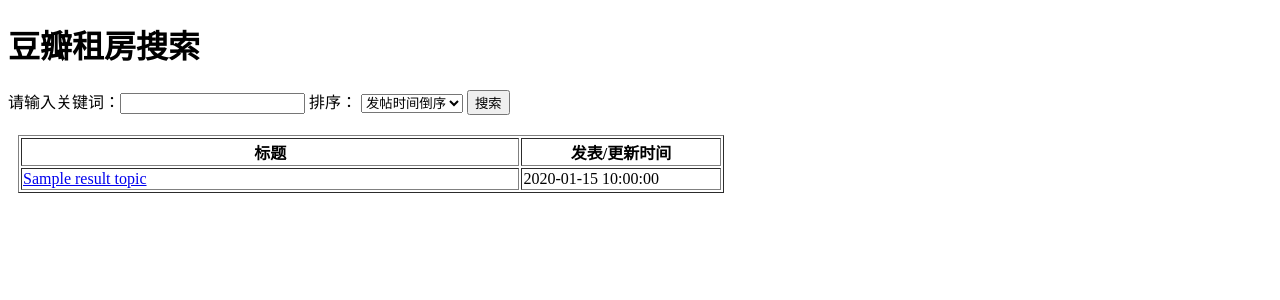
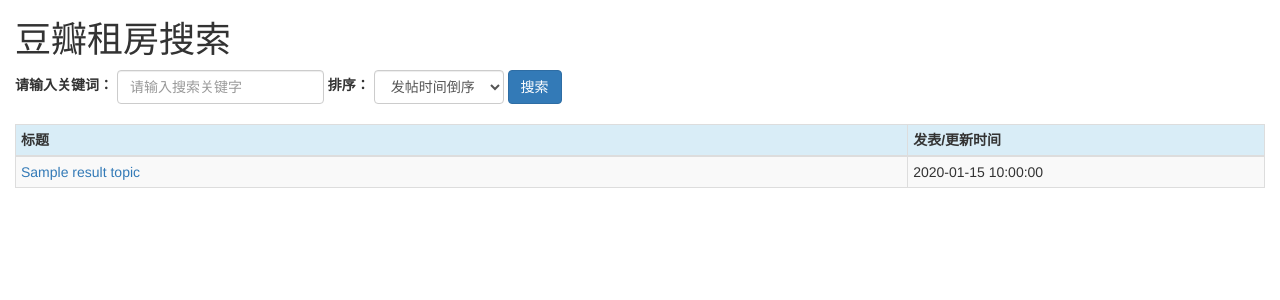
Before and after one commit to kaito-kidd/douban-group-spider, a Flask app: page / in a window 1280 px wide. Shown: the top 300 px of the page. Run offline with Flask 2, Linux system fonts and the light colour scheme; a database or web service that is not in the repository returns one stand-in record (values such as "Sample title"); some libraries are stand-ins or nearby versions.

Commit message:
add boostrap theme

```diff
--- a/config.py
+++ b/config.py
@@ -11,8 +11,8 @@
 )
 
 # mongo config
-# DB_URI = "mongodb://127.0.0.1:27017"
-DB_URI = "mongodb://192.168.6.7:27017"
+DB_URI = "mongodb://127.0.0.1:27017"
+# DB_URI = "mongodb://192.168.6.7:27017"
 DB_NAME = "douban_group"
 
 # 豆瓣小组URL
--- a/templates/index.html
+++ b/templates/index.html
@@ -1,25 +1,44 @@
 <!doctype html>
 <html>
     <head>
+        <meta charset="utf-8">
+        <meta http-equiv="X-UA-Compatible" content="IE=edge">
+        <meta name="viewport" content="width=device-width, initial-scale=1">
         <title>豆瓣租房搜索</title>
+        <link rel="stylesheet" href="http://cdn.bootcss.com/bootstrap/3.3.4/css/bootstrap.min.css" />
     </head>
     <body>
+        <script src="http://cdn.bootcss.com/jquery/1.11.2/jquery.min.js"></script>
+        <script src="http://cdn.bootcss.com/bootstrap/3.3.4/js/bootstrap.min.js"></script>
+
+        <div class="container-fluid">
             <h1>豆瓣租房搜索</h1>
-        <form action="/" method="POST">
-            请输入关键词：<input type="text", name="keyword" value="{{ keyword }}" />
+            <form action="/" method="POST" class="form-inline">
+                <div class="form-group">
+                    <label for="keyword">请输入关键词：</label>
+                    <input type="text" class="form-control" id="keyword"
+                        name="keyword" value="{{ keyword }}" placeholder="请输入搜索关键字" />
+                </div>
+                <div class="form-group">
+                    <label for="is_order_update_time">
                         排序：
-            <select name="is_order_update_time">
+                    </label>
+                    <select name="is_order_update_time" class="form-control">
                         <option value="0" {% if is_order_update_time == 0 %} selected {% endif %}>发帖时间倒序</option>
                         <option value="1" {% if is_order_update_time == 1 %} selected {% endif %}>更新时间倒序</option>
                     </select>
-            <input type="submit" value="搜索" /><br/>
+                </div>
+                <button type="submit" class="btn btn-primary">搜索</button>
             </form>
-        <div style="padding-left:10px;padding-top:20px;">
-            <table border="1">
+            <div class="table-responsive" style="padding-top:20px;">
+                <table class="table table-bordered table-hover table-condensed table-striped">
+                    <thead>
                         <tr>
-                    <th width="50%">标题</th>
-                    <th width="20%">发表/更新时间</th>
+                            <th width="50%" class="info">标题</th>
+                            <th width="20%" class="info">发表/更新时间</th>
                         </tr>
+                    </thead>
+                    <tbody>
                         {% for item in topics %}
                         <tr>
                             <td><a href="{{ item["url"]}} " target="_blank">{{ item["title"] }}</a></td>
@@ -30,7 +49,9 @@
                             {% endif %}
                         </tr>
                         {% endfor %}
+                    </tbody>
                 </table>
+            </div>
         </div>
     </body>
 </html>
```
Lines whose indentation alone changed are shown as unchanged.
